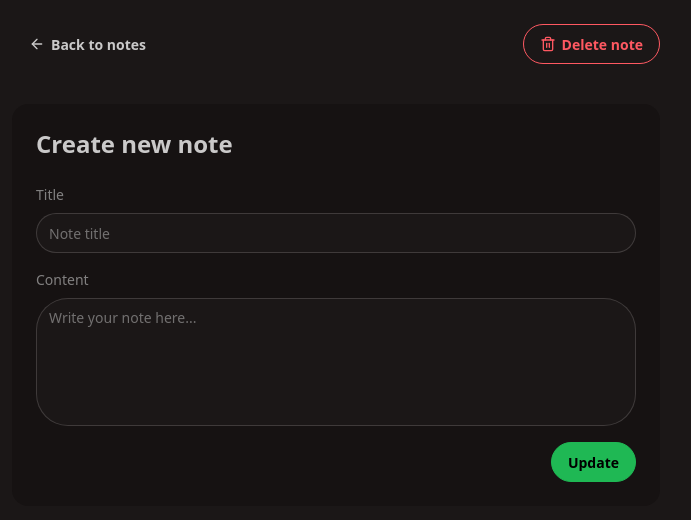
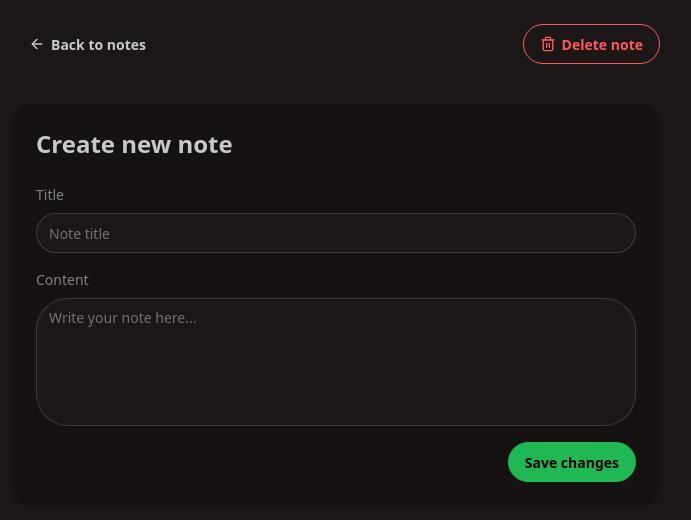
Before and after one commit to mohammadfallah7/think-board, a React (Vite) app in the folder frontend/: page /note/1 in a window 1280 px wide. Shown: the top 520 px of the page, without its empty margins (304-995 px from the left). Built offline with nearby package versions, Linux system fonts and the light colour scheme; no server answers.

Commit message:
refactor: :recycle: Change update to save changes

```diff
--- a/frontend/src/pages/NoteDetailsPage.jsx
+++ b/frontend/src/pages/NoteDetailsPage.jsx
@@ -79,7 +79,7 @@ const NoteDetailsPage = () => {
                   type="submit"
                   className="btn btn-primary"
                 >
-                  Update
+                  Save changes
                   {isUpdating && (
                     <LucideLoader2 className="size-4 animate-spin" />
                   )}
```
